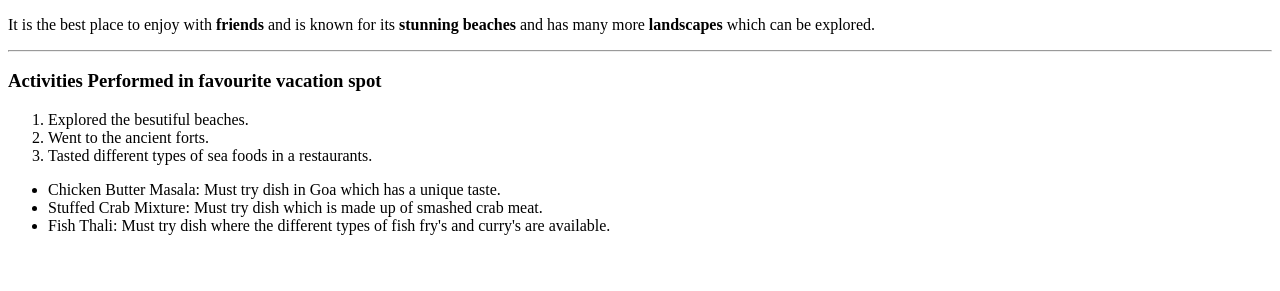
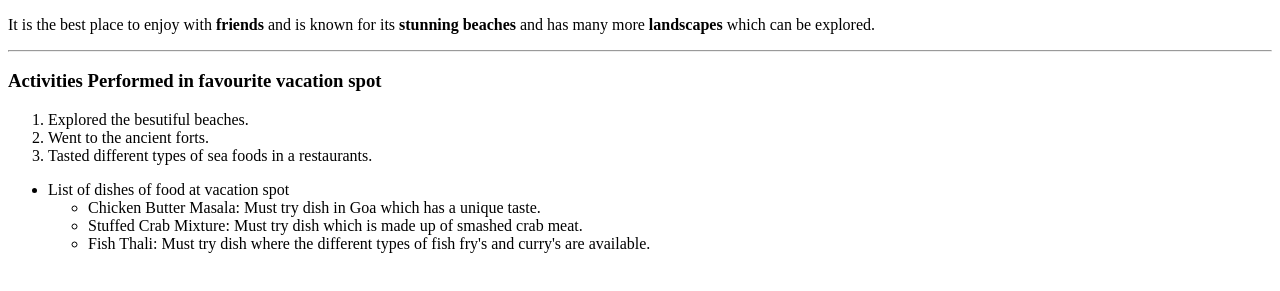
Before and after one commit to 44-563-WebApps-F23/44563-webapps-f23-assignment3-TejeswarBobba, a plain HTML site: page index.html in a window 1280 px wide. Shown: the part 105-396 px from the top of the page. Drawn offline with Linux system fonts and the light colour scheme.

Commit message:
un ordered list has bene modified and updated

```diff
--- a/index.html
+++ b/index.html
@@ -15,9 +15,13 @@
                     <li>Tasted different types of sea foods in a restaurants.</li>
                 </ol>
                 <ul>
-                    <li>Chicken Butter Masala: Must try dish in Goa which has a unique taste.</li>
-                    <li>Stuffed Crab Mixture: Must try dish which is made up of smashed crab meat.</li>
-                    <li>Fish Thali: Must try dish where the different types of fish fry's and curry's are available.</li>
+                    <li>List of dishes of food at vacation spot
+                        <ul>
+                            <li>Chicken Butter Masala: Must try dish in Goa which has a unique taste.</li>
+                            <li>Stuffed Crab Mixture: Must try dish which is made up of smashed crab meat.</li>
+                            <li>Fish Thali: Must try dish where the different types of fish fry's and curry's are available.</li>
+                        </ul>
+                    </li>
                 </ul>
             </body>
             </html>
```
